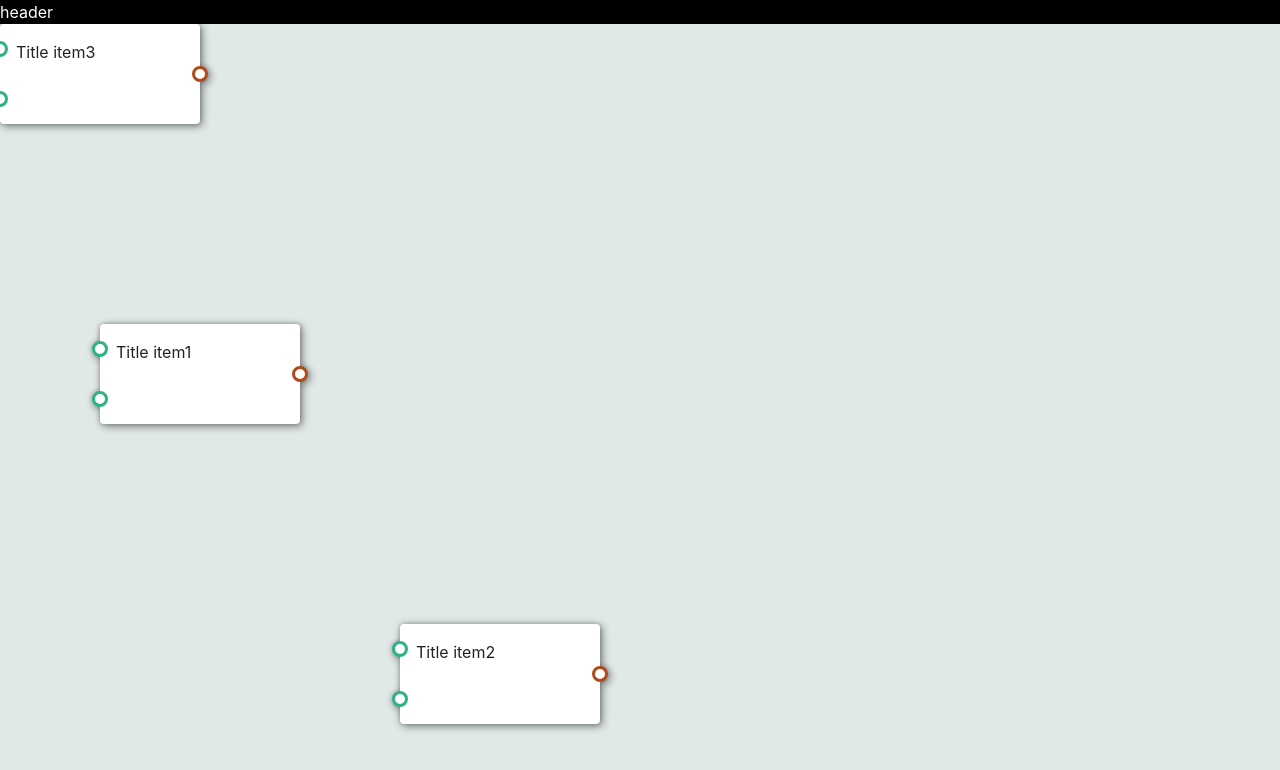
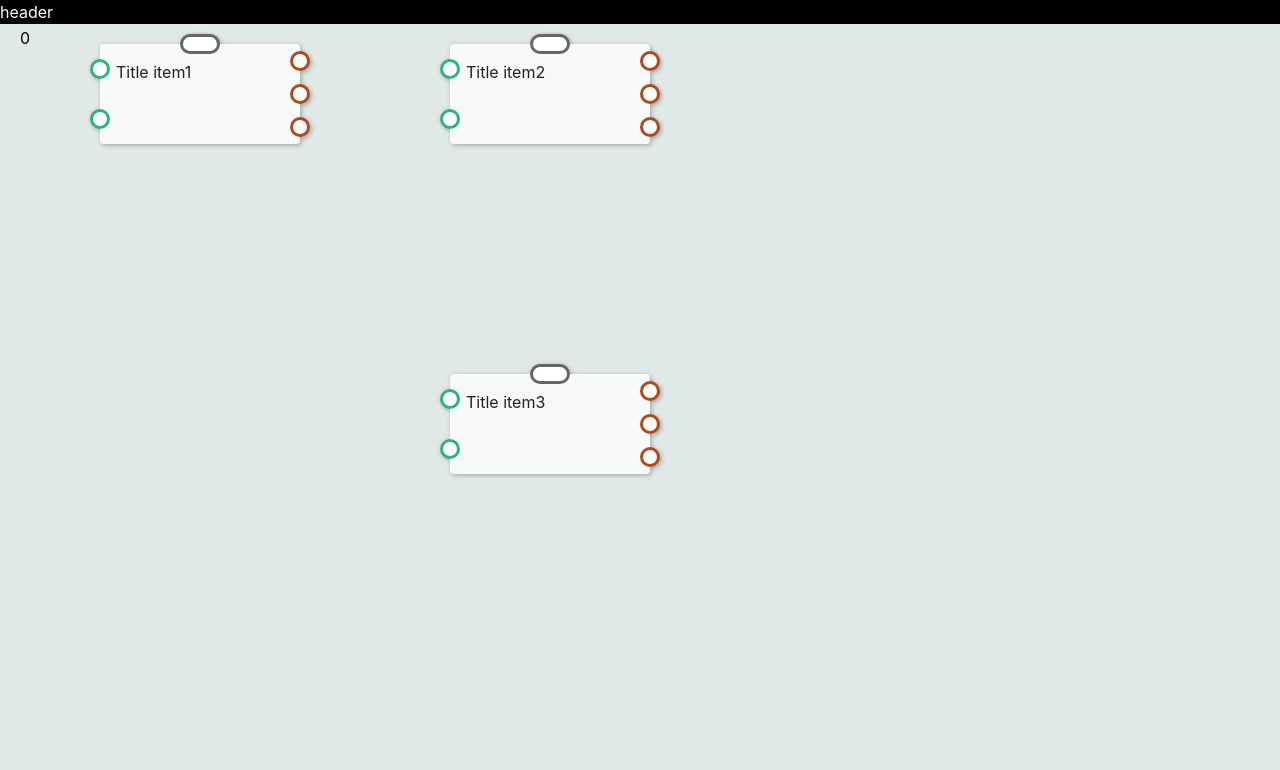
Before and after one commit to septentrion-730n/svgfilters-visualprogramming, a React (Create React App) app: page / in a window 1280 px wide. Shown: the top 770 px of the page. Built offline with nearby package versions, Linux system fonts and the light colour scheme.

Commit message:
Add cables

```diff
--- /dev/null
+++ b/src/editor/AddBlockButton.tsx
@@ -0,0 +1,3 @@
+export const AddBlockButton = () => {
+  return <div className="svgfilters-editor__add-block-button"></div>;
+};
--- /dev/null
+++ b/src/editor/CablesUI.tsx
@@ -0,0 +1,76 @@
+import { useEffect, useState } from "react";
+import { CableCoordinates } from "../types";
+import { useAnimationFrame } from "../utils/useAnimationFrame";
+import { useCablesUIContext } from "./CablesUIProvider";
+
+export const CablesUI = () => {
+  const { cables, shouldAnimate } = useCablesUIContext();
+
+  const [renders, setRenders] = useState<number>(0);
+  const [cablesCoordinates, setCablesCoordinates] = useState<
+    CableCoordinates[]
+  >([]);
+
+  const nextAnimationFrameHandler = () => {
+    const cablesuiEl = document.getElementById("cables-ui");
+    if (!cablesuiEl) return;
+    const cablesuiRect = cablesuiEl?.getBoundingClientRect();
+
+    const cablesCoordinates = cables
+      .map((cable) => {
+        const el1 = document.getElementById(cable.sourceId);
+        const el2 = document.getElementById(cable.targetId);
+        if (!el1 || !el2) return null;
+        const r1 = el1.getBoundingClientRect();
+        const r2 = el2.getBoundingClientRect();
+        return {
+          sourceId: cable.sourceId,
+          targetId: cable.targetId,
+          sourceCoords: [
+            r1.left + 0.5 * r1.width - cablesuiRect.left,
+            r1.top + 0.5 * r1.height - cablesuiRect.top,
+          ],
+          targetCoords: [
+            r2.left + 0.5 * r2.width - cablesuiRect.left,
+            r2.top + 0.5 * r2.height - cablesuiRect.top,
+          ],
+        };
+      })
+      .filter((coordinates) => coordinates !== null) as CableCoordinates[];
+    setCablesCoordinates(cablesCoordinates);
+    setRenders((renders) => renders + 1);
+  };
+
+  useAnimationFrame({
+    nextAnimationFrameHandler,
+    shouldAnimate,
+  });
+
+  return (
+    <svg id="cables-ui" className="svgfilters-editor__cables-sui">
+      <text x={20} y={20}>
+        {renders}
+      </text>
+      {cablesCoordinates.map((cablesCoordinate, index) => {
+        const { sourceCoords: source, targetCoords: target } = cablesCoordinate;
+        const startPosition = `M ${source[0]} ${source[1]} `;
+        const firstControlPoint = `C ${source[0]} ${source[1]} `;
+        const secondControlPoint = `${source[0] +
+          0.5 * (target[0] - source[0])} ${elasticity *
+          Math.max(source[1], target[1])} `;
+        const endPosition = ` ${target[0]} ${target[1]} `;
+
+        return (
+          <path
+            key={index}
+            d={`${startPosition} ${firstControlPoint} ${secondControlPoint} ${endPosition}`}
+            stroke="black"
+            fill="none"
+          />
+        );
+      })}
+    </svg>
+  );
+};
+
+const elasticity = 1.2;
--- /dev/null
+++ b/src/editor/CablesUIProvider.tsx
@@ -0,0 +1,81 @@
+import {
+  createContext,
+  useCallback,
+  useContext,
+  useMemo,
+  useState,
+} from "react";
+import type { ReactNode } from "react";
+import { Cable } from "../types";
+
+const CablesUIContext = createContext<CablesUIContextData | null>(null);
+
+export const CablesUIContextProvider = (props: {
+  cables?: Cable[];
+  children: ReactNode;
+}) => {
+  const [cables, setCables] = useState<Cable[]>(props.cables ?? []);
+  const [shouldAnimate, setShouldAnimate] = useState(false);
+
+  const addCable = useCallback(
+    (cable: Cable) => {
+      const index = findCableIndex(cables, cable);
+      if (index === -1) setCables([...cables, cable]);
+    },
+    [cables, setCables]
+  );
+
+  const removeCable = useCallback(
+    (cable: Cable) => {
+      const index = findCableIndex(cables, cable);
+      if (index === -1) setCables([...cables, cable]);
+    },
+    [cables, setCables]
+  );
+
+  const contextValues = useMemo(() => {
+    return {
+      cables,
+      addCable,
+      removeCable,
+      shouldAnimate,
+      startAnimation: () => setShouldAnimate(true),
+      stopAnimation: () => setShouldAnimate(false),
+    };
+  }, [cables, addCable, removeCable, shouldAnimate]);
+
+  return (
+    <CablesUIContext.Provider value={contextValues}>
+      {props.children}
+    </CablesUIContext.Provider>
+  );
+};
+
+export const useCablesUIContext = () => {
+  const context = useContext(CablesUIContext);
+  if (context === null)
+    throw new Error(
+      "useCablesUIContext must be used within a CablesUIContext.Provider"
+    );
+  return context;
+};
+
+export type CablesUIProps = {
+  children: ReactNode;
+};
+
+export type CablesUIContextData = {
+  cables: Cable[];
+  addCable: (cable: Cable) => void;
+  removeCable: (cable: Cable) => void;
+  shouldAnimate: boolean;
+  startAnimation: () => void;
+  stopAnimation: () => void;
+};
+
+export const findCableIndex = (cables: Cable[], needleCable: Cable) =>
+  cables.findIndex(
+    (cable) =>
+      cable.sourceId === needleCable.sourceId &&
+      cable.targetId === needleCable.targetId
+  );
--- /dev/null
+++ b/src/editor/Editor.scss
@@ -0,0 +1,26 @@
+svg.svgfilters-editor__cables-sui {
+  position: absolute;
+  z-index: 0;
+  top: 0;
+  left: 0;
+  width: 100%;
+  height: 100%;
+  touch-action: none;
+  pointer-events: none;
+
+  path {
+    stroke: #666666;
+    stroke-width: 4px;
+    stroke-linecap: round;
+    stroke-linejoin: round;
+    fill: none;
+  }
+}
+
+.svgfilters-editor__add-block-button {
+  position: absolute;
+  z-index: 100;
+  top: 1em;
+  left: 1em;
+  transform: translate(1em, 1em);
+}
--- a/src/editor/Editor.tsx
+++ b/src/editor/Editor.tsx
@@ -1,11 +1,30 @@
+import { CablesUI } from "./CablesUI";
+import { CablesUIContextProvider } from "./CablesUIProvider";
 import { FilterBlock } from "./FilterBlock";
+import { AddBlockButton } from "./AddBlockButton";
+import "./Editor.scss";
 
 export const Editor = () => {
   return (
     <div className="svgfilters-editor">
-      <FilterBlock {...{ id: "item1", x: 100, y: 300 }} />
-      <FilterBlock {...{ id: "item2", x: 400, y: 600 }} />
-      <FilterBlock {...{ id: "item3" }} />
+      <CablesUIContextProvider
+        cables={[
+          {
+            sourceId: "item1_3",
+            targetId: "item2_1",
+          },
+          {
+            sourceId: "item1_3",
+            targetId: "item3_1",
+          },
+        ]}
+      >
+        <AddBlockButton />
+        <CablesUI />
+        <FilterBlock {...{ id: "item1", x: 100, y: 20 }} />
+        <FilterBlock {...{ id: "item2", x: 450, y: 20 }} />
+        <FilterBlock {...{ id: "item3", x: 450, y: 350 }} />
+      </CablesUIContextProvider>
     </div>
   );
 };
--- a/src/editor/FilterBlock.scss
+++ b/src/editor/FilterBlock.scss
@@ -1,3 +1,5 @@
+$button-size: 20px;
+
 .filter-block {
   position: absolute;
   z-index: 10;
@@ -5,13 +7,10 @@
   min-height: 100px;
   padding: 1em;
 
-  cursor: grab;
   pointer-events: all;
-  touch-action: none;
-  user-select: none;
 
-  background-color: #ffffff;
-  filter: drop-shadow(2px 2px 4px #00000066) drop-shadow(0 0 2px #00000044);
+  background-color: rgba(white, 0.9);
+  filter: drop-shadow(2px 2px 2px #00000033) drop-shadow(0 0 2px #00000022);
   border-radius: 4px;
 
   .filter-block__input-connectors {
@@ -27,18 +26,16 @@
     flex-wrap: nowrap;
     justify-content: space-around;
     height: 100%;
-    pointer-events: none;
 
     & > .__item {
       display: inline-flex;
-      width: 1rem;
-      height: 1rem;
-      margin-right: 1rem;
-      transform: translate(-50%, 0);
+      width: $button-size;
+      height: $button-size;
+      transform: translateX(-50%);
       pointer-events: all;
 
       background-color: white;
-      border-radius: 50%;
+      border-radius: 0.5 * $button-size;
       border: 3px solid rgb(45, 178, 134);
     }
     &.mod--output > .__item {
@@ -46,3 +43,22 @@
     }
   }
 }
+
+.filter-block__drag-anchor {
+  position: absolute;
+  top: 0;
+  left: 50%;
+  transform: translate(-50%, -50%);
+
+  display: block;
+  width: 2 * $button-size;
+  height: $button-size;
+
+  background-color: white;
+  border: 3px solid #666666;
+  border-radius: $button-size;
+
+  cursor: grab;
+  touch-action: none;
+  user-select: none;
+}
--- a/src/editor/FilterBlock.tsx
+++ b/src/editor/FilterBlock.tsx
@@ -1,9 +1,13 @@
 import { useDrag } from "@use-gesture/react";
 import { useSpring, animated } from "@react-spring/web";
+
 import "./FilterBlock.scss";
+import { useCablesUIContext } from "./CablesUIProvider";
 
 export const FilterBlock = (props: FilterBlockProps) => {
   const { id } = props;
+
+  const { startAnimation, stopAnimation } = useCablesUIContext();
 
   const [{ x, y }, api] = useSpring(() => ({
     x: props.x ?? 0,
@@ -11,8 +15,6 @@ export const FilterBlock = (props: FilterBlockProps) => {
   }));
 
   const bind = useDrag((gesture) => {
-    if ((gesture?.event?.target as HTMLElement)?.classList?.contains("no-drag"))
-      return;
     api.start({
       to: {
         x: (props.x ?? 0) + gesture.offset[0],
@@ -22,34 +24,29 @@ export const FilterBlock = (props: FilterBlockProps) => {
   });
 
   return (
-    <animated.div id={id} className="filter-block" style={{ x, y }} {...bind()}>
+    <animated.div id={id} className="filter-block" style={{ x, y }}>
       <div className="filter-block__input-connectors">
         <Connector id={`${id}_1`} />
         <Connector id={`${id}_2`} />
       </div>
       <div className="filter-block__input-connectors mod--output">
         <Connector id={`${id}_3`} />
+        <Connector id={`${id}_4`} />
+        <Connector id={`${id}_5`} />
       </div>
-      <div id={`${id}_inner`}>Title {id}</div>
+      <div
+        className="filter-block__drag-anchor"
+        {...bind()}
+        onMouseDown={() => startAnimation()}
+        onMouseUp={() => stopAnimation()}
+      />
+      <div>Title {id}</div>
     </animated.div>
   );
 };
 
 const Connector = (props: { id: string }) => {
-  return (
-    <div
-      id={props.id}
-      className="__item no-drag"
-      onMouseDown={(event) => {
-        console.log("onMouseDown");
-        event.stopPropagation();
-      }}
-      onClick={(event) => {
-        console.log("onClick");
-        event.stopPropagation();
-      }}
-    />
-  );
+  return <div id={props.id} className="__item no-drag" />;
 };
 
 export type FilterBlockProps = {
--- /dev/null
+++ b/src/panels/SourcePanel.tsx
@@ -0,0 +1,3 @@
+export const SourcePanel = () => {
+  return <div className="sourcePanel">dsds</div>;
+};
--- /dev/null
+++ b/src/types.ts
@@ -0,0 +1,8 @@
+export type Cable = {
+  sourceId: string;
+  targetId: string;
+};
+export type CableCoordinates = Cable & {
+  sourceCoords: [number, number];
+  targetCoords: [number, number];
+};
--- /dev/null
+++ b/src/utils/useAnimationFrame.tsx
@@ -0,0 +1,43 @@
+import { useEffect, useRef } from "react";
+
+export const useAnimationFrame = ({
+  nextAnimationFrameHandler,
+  duration = Number.POSITIVE_INFINITY,
+  shouldAnimate = true,
+}: {
+  nextAnimationFrameHandler: (time: number) => void;
+  duration?: number;
+  shouldAnimate?: boolean;
+}) => {
+  const frame = useRef(0);
+  // keep track of when animation is started
+  const firstFrameTime = useRef(performance.now());
+
+  const animate = (now: number) => {
+    // calculate at what time fraction we are currently of whole time of animation
+    let timeFraction = (now - firstFrameTime.current) / duration;
+    if (timeFraction > 1) {
+      timeFraction = 1;
+    }
+
+    if (timeFraction <= 1) {
+      nextAnimationFrameHandler(timeFraction);
+
+      // request next frame only in cases when we not reached 100% of duration
+      if (timeFraction !== 1) frame.current = requestAnimationFrame(animate);
+    }
+  };
+
+  useEffect(() => {
+    console.log(shouldAnimate);
+    if (shouldAnimate) {
+      firstFrameTime.current = performance.now();
+      frame.current = requestAnimationFrame(animate);
+    } else {
+      cancelAnimationFrame(frame.current);
+    }
+
+    return () => cancelAnimationFrame(frame.current);
+    // eslint-disable-next-line react-hooks/exhaustive-deps
+  }, [shouldAnimate]);
+};
--- a/tsconfig.json
+++ b/tsconfig.json
@@ -18,7 +18,7 @@
     "resolveJsonModule": true,
     "isolatedModules": true,
     "noEmit": true,
-    "jsx": "react-jsx"
+    "jsx": "preserve"
   },
   "include": [
     "src"
```
Also changed, not shown: 2 other files (tests, documents, lock files or other folders).
